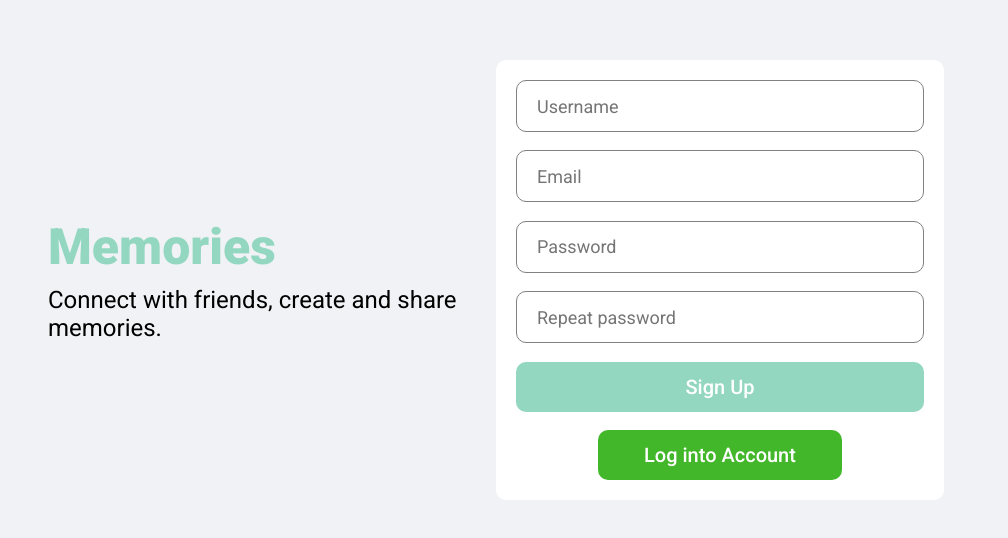
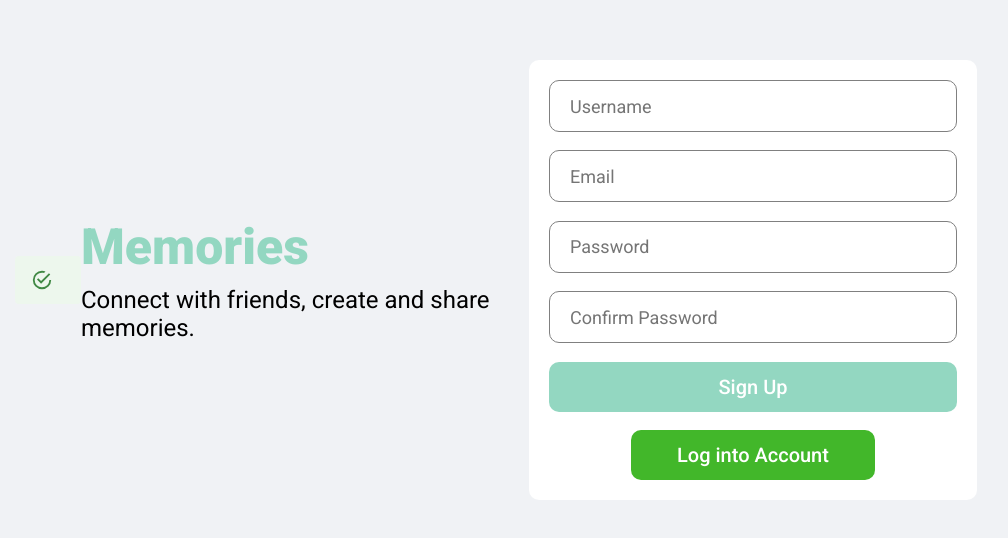
Before and after one commit to singh-shivam789/Memories_server, a React (Create React App) app in the folder client/: page / in a window 1280 px wide. Shown: the part 120-658 px from the top of the page, without its empty margins (144-1152 px from the left). Built offline with nearby package versions, Linux system fonts and the light colour scheme.

Commit message:
Add login and register

```diff
--- a/client/package.json
+++ b/client/package.json
@@ -5,6 +5,7 @@
   "dependencies": {
     "@material-ui/core": "^4.12.4",
     "@material-ui/icons": "^4.11.3",
+    "@mui/material": "^5.11.10",
     "@testing-library/jest-dom": "^5.16.5",
     "@testing-library/react": "^13.4.0",
     "@testing-library/user-event": "^13.5.0",
--- a/client/src/App.js
+++ b/client/src/App.js
@@ -12,16 +12,23 @@ import Register from "./pages/register/Register";
 import ErrorPage from "./pages/error/ErrorPage";
 import { AuthContext } from "./context/AuthContext";
 function App() {
-  const { user, error } = useContext(AuthContext);
+  const { user } = useContext(AuthContext);
   return (
     <Router>
       <Switch>
-        <Route path="/">
-          {user ? <Home /> : <Register/>}
+        <Route exact path="/">
+          {user ? <Home /> : <Register />}
         </Route>
-        <Route path="/login"></Route>
-        <Route path="/profile/:username"></Route>
-        <Route path="/register"></Route>
+        <Route path="/login">{user ? <Redirect to="/" /> : <Login />}</Route>
+        <Route path="/profile/:username">
+          <Profile />
+        </Route>
+        <Route path="/register">
+          {!user ? <Register /> : <Redirect to="/" />}
+        </Route>
+        <Route path="*">
+          <ErrorPage />
+        </Route>
       </Switch>
     </Router>
   );
--- a/client/src/pages/login/Login.jsx
+++ b/client/src/pages/login/Login.jsx
@@ -3,6 +3,8 @@ import "./login.css";
 import { login } from "../apiCalls";
 import { AuthContext } from "../../context/AuthContext";
 import { CircularProgress } from "@material-ui/core";
+import { Link } from "react-router-dom";
+
 export default function Login() {
   const { isFetching, dispatch } = useContext(AuthContext);
   let email = useRef(),
@@ -42,21 +44,21 @@ export default function Login() {
               type="password"
               className="loginInput"
             />
-            <button disabled={isFetching} type="submit" className="loginButton">
+            <button disabled={isFetching} type="submit" className="loginPageLoginBtn">
               {isFetching ? <CircularProgress color="white" /> : "Log In"}
             </button>
             <span className="loginForgot">Forgot Password?</span>
-            <button
+            <Link
               disabled={isFetching}
-              type="button"
-              className="loginRegisterButton"
+              className="loginPageRegBtn"
+              to="/register"
             >
               {isFetching ? (
                 <CircularProgress color="white" />
               ) : (
                 "Create a new Account"
               )}
-            </button>
+            </Link>
           </form>
         </div>
       </div>
--- a/client/src/pages/login/login.css
+++ b/client/src/pages/login/login.css
@@ -54,7 +54,7 @@
   outline: none;
 }
 
-.loginButton {
+.loginPageLoginBtn {
   height: 50px;
   border-radius: 10px;
   border: none;
@@ -71,13 +71,17 @@
   cursor: pointer;
 }
 
-.loginRegisterButton {
-    width: 60%;
+.loginPageRegBtn {
+  width: 70%;
+  text-decoration: none;
+  line-height: 50px;
+  text-align: center;
   align-self: center;
+  padding: 0 5px;
   height: 50px;
   border-radius: 10px;
   border: none;
-    background-color: #42b72a;
+  background-color: #3ac41f;
   color: white;
   cursor: pointer;
   font-weight: 500;
--- a/client/src/pages/register/Register.js
+++ b/client/src/pages/register/Register.js
@@ -1,11 +1,41 @@
-import { useLocation } from "react-router-dom";
+import axios from "axios";
+import { useRef, useState } from "react";
+import { Link, useHistory } from "react-router-dom";
 import "./register.css";
+import { Alert } from "@mui/material";
+export default function Register() {
+  const username = useRef();
+  const email = useRef();
+  const password = useRef();
+  const confirmPassword = useRef();
+  const form = useRef();
+  const history = useHistory();
+  const [isValid, setIsValid] = useState(false);
+  const [isValidStyle, setIsValidStyle] = useState({});
+  const submitHandler = async function (event) {
+    event.preventDefault();
+    if (confirmPassword.current.value !== password.current.value) {
+      confirmPassword.current.setCustomValidity("Passwords do not match!");
+      setIsValid(false);
+    } else {
+      try {
+        const user = {
+          username: username.current.value,
+          email: email.current.value,
+          password: password.current.value,
+        };
 
-export default function Register() {
-  const location = useLocation();
-  console.log(location.pathname);
+        await axios.post("/auth/register", user);
+        history.push("/login");
+      } catch (error) {
+        console.log(error);
+      }
+    }
+    form.current.reset();
+  };
   return (
     <div className="login">
+      <Alert />
       <div className="loginWrapper">
         <div className="loginLeft">
           <h3 className="loginLogo">Memories</h3>
@@ -14,14 +44,40 @@ export default function Register() {
           </div>
         </div>
         <div className="loginRight">
-          <div className="loginBox">
-            <input placeholder="Username " className="loginInput" />
-            <input placeholder="Email" className="loginInput" />
-            <input placeholder="Password" className="loginInput" />
-            <input placeholder="Repeat password" className="loginInput" />
-            <button className="loginButton">Sign Up</button>
-            <button className="loginRegisterButton">Log into Account</button>
-          </div>
+          <form ref={form} onSubmit={submitHandler} className="loginBox">
+            <input
+              ref={username}
+              type={"text"}
+              placeholder="Username "
+              className="loginInput"
+            />
+            <input
+              ref={email}
+              type={"email"}
+              placeholder="Email"
+              className="loginInput"
+            />
+            <input
+              ref={password}
+              type={"password"}
+              placeholder="Password"
+              className="loginInput"
+              minLength={"6"}
+            />
+            <input
+              ref={confirmPassword}
+              type={"password"}
+              placeholder="Confirm Password"
+              className="loginInput"
+              minLength={"6"}
+            />
+            <button type="submit" className="regPageSignupBtn">
+              Sign Up
+            </button>
+            <Link className="regPageLoginBtn" to="/login">
+              Log into Account
+            </Link>
+          </form>
         </div>
       </div>
     </div>
--- a/client/src/pages/register/register.css
+++ b/client/src/pages/register/register.css
@@ -54,7 +54,7 @@
   outline: none;
 }
 
-.loginButton {
+.regPageSignupBtn {
   height: 50px;
   border-radius: 10px;
   border: none;
@@ -65,15 +65,11 @@
   font-size: 20px;
 }
 
-.loginForgot {
+.regPageLoginBtn {
+  align-self: center;
   text-align: center;
-    color: rgb(147, 215, 193);
-    cursor: pointer;
-}
-
-.loginRegisterButton {
+  text-decoration: none;
   width: 60%;
-    align-self: center;
   height: 50px;
   border-radius: 10px;
   border: none;
@@ -82,4 +78,5 @@
   cursor: pointer;
   font-weight: 500;
   font-size: 20px;
+  line-height: 50px;
 }
```
Also changed, not shown: 1 other file (tests, documents, lock files or other folders). Lines whose indentation alone changed are shown as unchanged.
